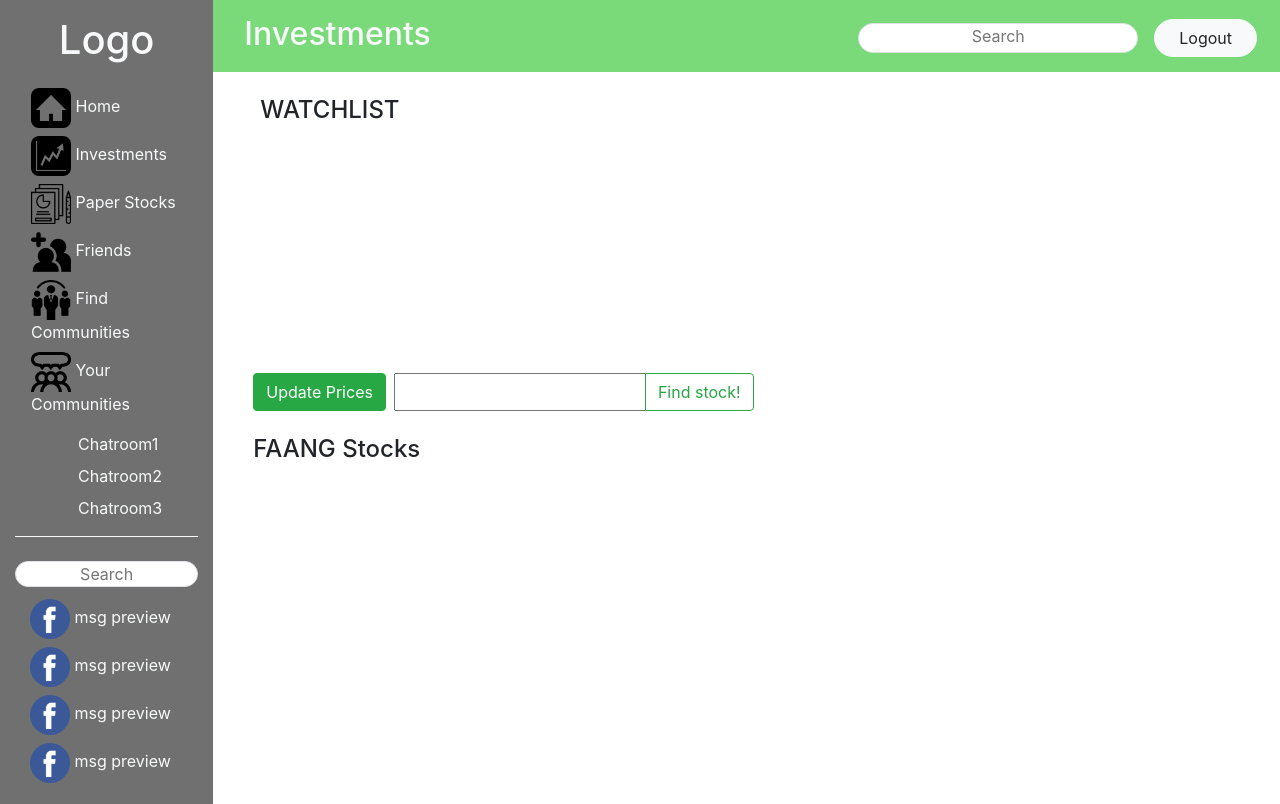
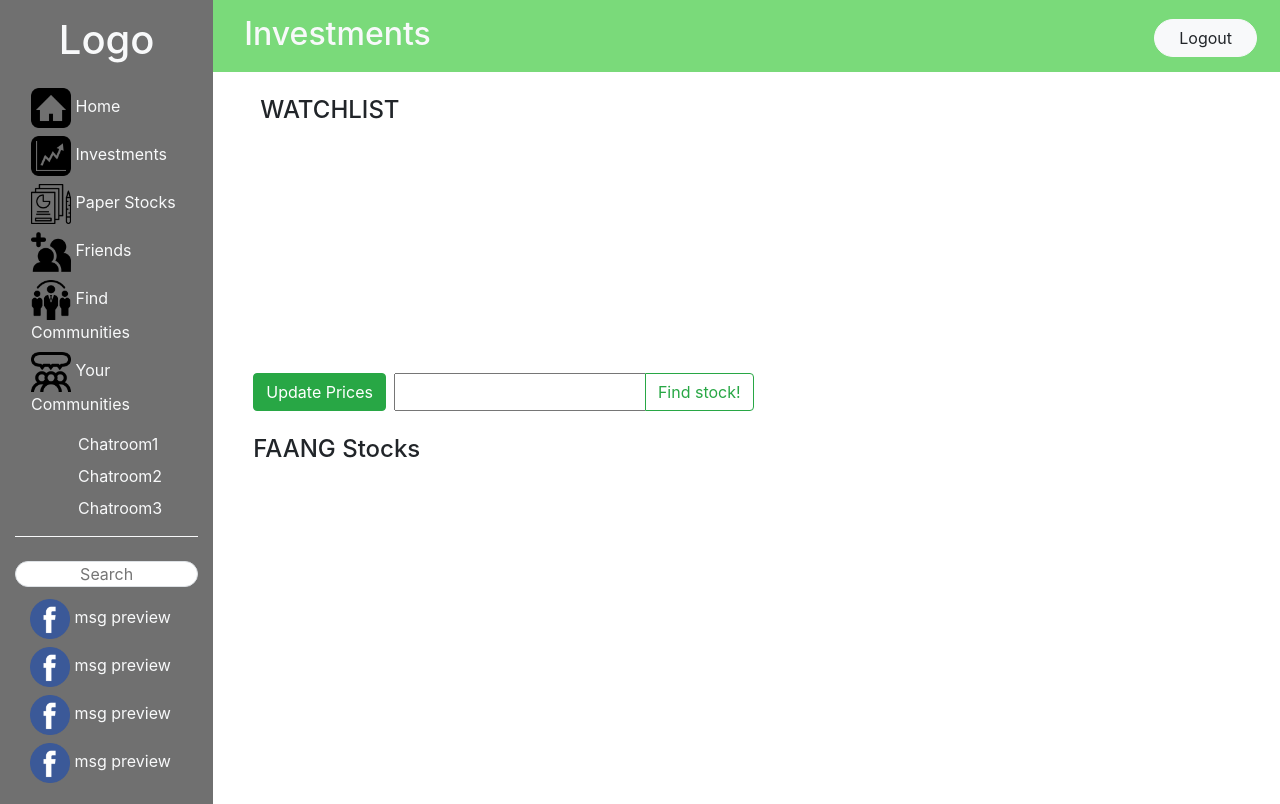
Before and after one commit to maiya-tracy/PythonInvestorsCorner, a Django app: template apps/login_and_registration_app/templates/login_and_registration_app/investments.html in a window 1280 px wide. Run offline with Django 3.2, Linux system fonts and the light colour scheme; the template is opened without the code that fills it, so the values that code supplies are empty; some libraries are stand-ins or nearby versions.

Commit message:
Jack fxed search bar

```diff
--- a/apps/login_and_registration_app/templates/login_and_registration_app/investments.html
+++ b/apps/login_and_registration_app/templates/login_and_registration_app/investments.html
@@ -38,14 +38,6 @@
 			<div class="col top-nav-color d-flex bd-highlight mt-auto mb-auto">
 				<div class="p-2 flex-grow-1 bd-highlight">
 					<p class="h2 d-inline text-center text-light ml-2">Investments</p>
-				</div>
-				<!-- search bar -->
-				<div class="p-2 bd-highlight">
-					<form action="/add_stock" method="POST">
-						{% csrf_token %}
-						<input type="text" class="col-12 border rounded-pill mt-2 pb-1 text-center" placeholder="Search"
-							name="symbol">
-					</form>
 				</div>
 				<div class="p-2 bd-highlight">
 					<a href="/logout" class="btn btn-light ml-auto mt-1 rounded-pill pr-4 pl-4">Logout</a>
```
